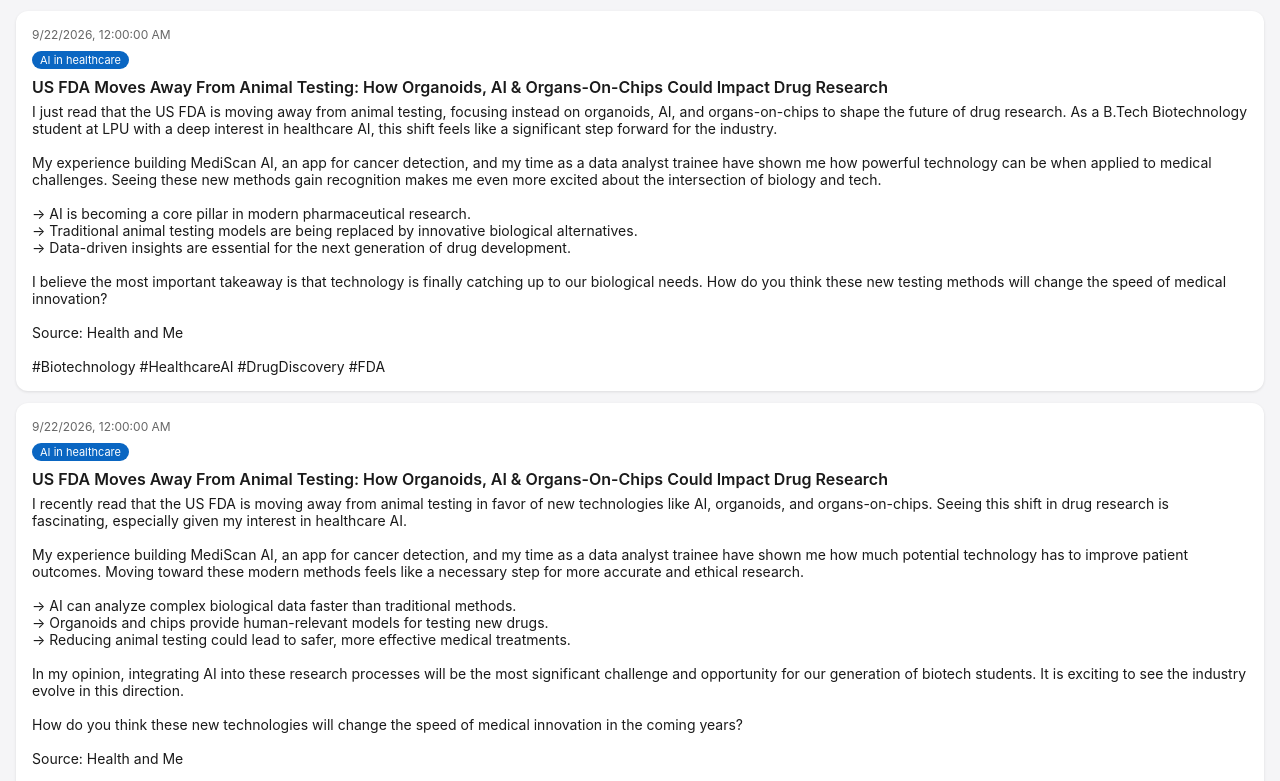
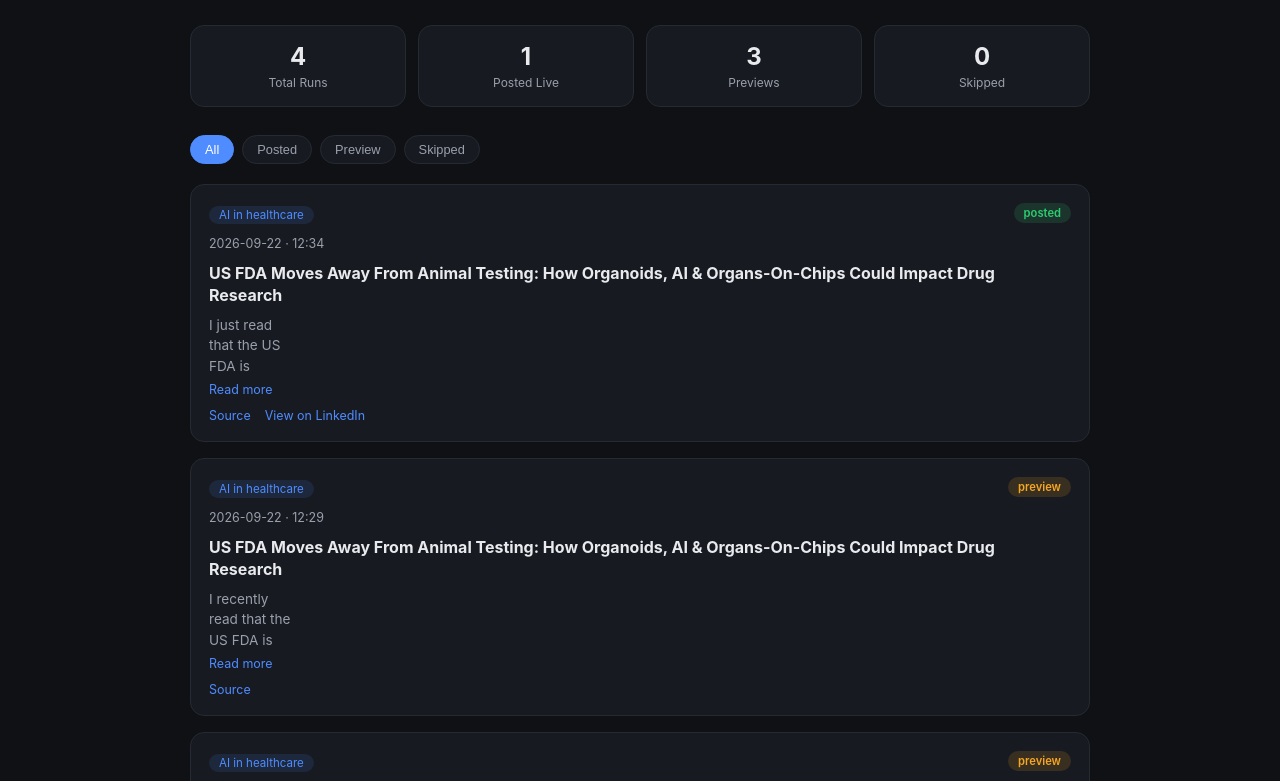
Before and after one commit to kaushikaiml/daily-assistant, a plain HTML site: page index.html in a window 1280 px wide. Shown: the part 81-862 px from the top of the page. Drawn offline with Linux system fonts and the light colour scheme.

Commit message:
Update index.html

```diff
--- a/index.html
+++ b/index.html
@@ -2,110 +2,267 @@
 <html lang="en">
 <head>
 <meta charset="UTF-8">
-<meta name="viewport" content="width=device-width, initial-scale=1">
-<title>Daily LinkedIn Assistant</title>
+<meta name="viewport" content="width=device-width, initial-scale=1.0">
+<title>Daily Assistant — Post History</title>
 <style>
   :root {
-    --bg: #f5f5f7;
-    --card: #ffffff;
-    --text: #1a1a1a;
-    --muted: #666;
-    --accent: #0a66c2;
-  }
-  @media (prefers-color-scheme: dark) {
-    :root {
-      --bg: #121212;
-      --card: #1e1e1e;
-      --text: #f0f0f0;
-      --muted: #aaa;
-      --accent: #4da3ff;
-    }
+    --bg: #0f1115;
+    --card: #171a21;
+    --card-hover: #1d2129;
+    --border: #262a33;
+    --text: #e8eaed;
+    --muted: #9aa0ab;
+    --accent: #4f8cff;
+    --green: #2ecc71;
+    --amber: #f5a623;
+    --radius: 14px;
   }
   * { box-sizing: border-box; }
   body {
     margin: 0;
-    padding: 16px;
+    font-family: -apple-system, BlinkMacSystemFont, "Segoe UI", Roboto, sans-serif;
     background: var(--bg);
     color: var(--text);
-    font-family: -apple-system, Segoe UI, Roboto, sans-serif;
+    padding: 24px 16px 60px;
   }
-  h1 {
-    font-size: 22px;
-    margin-bottom: 4px;
+  .wrap { max-width: 900px; margin: 0 auto; }
+  header {
+    text-align: center;
+    margin-bottom: 28px;
   }
-  p.subtitle {
+  header h1 {
+    font-size: 1.6rem;
+    margin: 0 0 6px;
+    background: linear-gradient(90deg, #4f8cff, #7ee0d6);
+    -webkit-background-clip: text;
+    background-clip: text;
+    color: transparent;
+  }
+  header p { color: var(--muted); margin: 0; font-size: 0.9rem; }
+
+  .stats {
+    display: grid;
+    grid-template-columns: repeat(auto-fit, minmax(120px, 1fr));
+    gap: 12px;
+    margin-bottom: 28px;
+  }
+  .stat {
+    background: var(--card);
+    border: 1px solid var(--border);
+    border-radius: var(--radius);
+    padding: 16px;
+    text-align: center;
+  }
+  .stat .num { font-size: 1.5rem; font-weight: 700; }
+  .stat .label { color: var(--muted); font-size: 0.75rem; margin-top: 4px; }
+
+  .filters {
+    display: flex;
+    gap: 8px;
+    flex-wrap: wrap;
+    margin-bottom: 20px;
+  }
+  .filters button {
+    background: var(--card);
+    border: 1px solid var(--border);
     color: var(--muted);
-    margin-top: 0;
-    font-size: 14px;
+    padding: 6px 14px;
+    border-radius: 999px;
+    font-size: 0.8rem;
+    cursor: pointer;
   }
-  .card {
+  .filters button.active {
+    background: var(--accent);
+    color: white;
+    border-color: var(--accent);
+  }
+
+  .entry {
     background: var(--card);
-    border-radius: 12px;
-    padding: 16px;
-    margin-bottom: 12px;
-    box-shadow: 0 1px 3px rgba(0,0,0,0.1);
+    border: 1px solid var(--border);
+    border-radius: var(--radius);
+    padding: 18px;
+    margin-bottom: 16px;
+    transition: border-color 0.2s;
   }
-  .card .date {
-    font-size: 12px;
-    color: var(--muted);
-    margin-bottom: 6px;
+  .entry:hover { border-color: var(--accent); }
+
+  .entry-top {
+    display: flex;
+    justify-content: space-between;
+    align-items: flex-start;
+    gap: 10px;
+    margin-bottom: 10px;
   }
-  .card .topic {
+  .entry-meta { color: var(--muted); font-size: 0.78rem; }
+  .badge {
+    font-size: 0.7rem;
+    font-weight: 600;
+    padding: 3px 10px;
+    border-radius: 999px;
+    white-space: nowrap;
+  }
+  .badge.posted { background: rgba(46,204,113,0.15); color: var(--green); }
+  .badge.preview { background: rgba(245,166,35,0.15); color: var(--amber); }
+  .badge.skipped { background: rgba(255,99,99,0.15); color: #ff6363; }
+
+  .topic-tag {
     display: inline-block;
-    background: var(--accent);
-    color: #fff;
-    font-size: 11px;
-    padding: 2px 8px;
+    font-size: 0.72rem;
+    color: var(--accent);
+    background: rgba(79,140,255,0.12);
+    padding: 2px 10px;
     border-radius: 999px;
     margin-bottom: 8px;
   }
-  .card .title {
-    font-weight: 600;
-    margin-bottom: 6px;
+  .entry h3 { margin: 0 0 8px; font-size: 1rem; line-height: 1.4; }
+  .entry-body {
+    display: grid;
+    grid-template-columns: 90px 1fr;
+    gap: 14px;
   }
-  .card .post {
-    font-size: 14px;
-    white-space: pre-wrap;
-    color: var(--text);
+  .entry img {
+    width: 90px;
+    height: 90px;
+    object-fit: cover;
+    border-radius: 10px;
+    border: 1px solid var(--border);
   }
-  .empty {
+  .entry-text {
+    color: var(--muted);
+    font-size: 0.85rem;
+    line-height: 1.5;
+    max-height: 4.5em;
+    overflow: hidden;
+    position: relative;
+  }
+  .entry-text.expanded { max-height: none; }
+  .toggle-link {
+    color: var(--accent);
+    font-size: 0.78rem;
+    cursor: pointer;
+    display: inline-block;
+    margin-top: 6px;
+  }
+  .entry-links {
+    margin-top: 10px;
+    display: flex;
+    gap: 14px;
+    font-size: 0.78rem;
+  }
+  .entry-links a { color: var(--accent); text-decoration: none; }
+  .entry-links a:hover { text-decoration: underline; }
+
+  .empty, .loading {
     text-align: center;
     color: var(--muted);
-    margin-top: 40px;
+    padding: 40px 0;
   }
 </style>
 </head>
 <body>
-  <h1>📅 Daily LinkedIn Assistant</h1>
-  <p class="subtitle">History of automated posts</p>
-  <div id="list"></div>
-  <p class="empty" id="empty" style="display:none;">No posts yet.</p>
+<div class="wrap">
+  <header>
+    <h1>Daily Assistant</h1>
+    <p>Automated LinkedIn post history</p>
+  </header>
+
+  <div class="stats" id="stats"></div>
+
+  <div class="filters" id="filters">
+    <button data-filter="all" class="active">All</button>
+    <button data-filter="posted">Posted</button>
+    <button data-filter="preview">Preview</button>
+    <button data-filter="skipped">Skipped</button>
+  </div>
+
+  <div id="list" class="loading">Loading history…</div>
+</div>
 
 <script>
-  fetch('history.json?t=' + Date.now())
-    .then(r => r.json())
-    .then(data => {
-      const list = document.getElementById('list');
-      if (!data.length) {
-        document.getElementById('empty').style.display = 'block';
-        return;
-      }
-      data.slice().reverse().forEach(entry => {
-        const div = document.createElement('div');
-        div.className = 'card';
-        const date = new Date(entry.date);
-        div.innerHTML = `
-          <div class="date">${date.toLocaleString()}</div>
-          <div class="topic">${entry.topic || ''}</div>
-          <div class="title">${entry.title || ''}</div>
-          <div class="post">${(entry.post || '').replace(/</g, '&lt;')}</div>
-        `;
-        list.appendChild(div);
-      });
-    })
-    .catch(() => {
-      document.getElementById('empty').style.display = 'block';
-    });
+  let allEntries = [];
+  let currentFilter = "all";
+
+  async function loadHistory() {
+    try {
+      const res = await fetch("history.json?t=" + Date.now());
+      const data = await res.json();
+      allEntries = data.slice().reverse(); // newest first
+      renderStats();
+      render();
+    } catch (e) {
+      document.getElementById("list").innerHTML =
+        '<div class="empty">Could not load history.json</div>';
+    }
+  }
+
+  function renderStats() {
+    const total = allEntries.length;
+    const posted = allEntries.filter(e => e.status === "posted").length;
+    const preview = allEntries.filter(e => e.status === "preview").length;
+    const skipped = allEntries.filter(e => e.status === "skipped").length;
+    const statsEl = document.getElementById("stats");
+    statsEl.innerHTML = `
+      <div class="stat"><div class="num">${total}</div><div class="label">Total Runs</div></div>
+      <div class="stat"><div class="num">${posted}</div><div class="label">Posted Live</div></div>
+      <div class="stat"><div class="num">${preview}</div><div class="label">Previews</div></div>
+      <div class="stat"><div class="num">${skipped}</div><div class="label">Skipped</div></div>
+    `;
+  }
+
+  function render() {
+    const list = document.getElementById("list");
+    const filtered = currentFilter === "all"
+      ? allEntries
+      : allEntries.filter(e => e.status === currentFilter);
+
+    if (filtered.length === 0) {
+      list.className = "empty";
+      list.innerHTML = "No entries found.";
+      return;
+    }
+
+    list.className = "";
+    list.innerHTML = filtered.map((e, i) => `
+      <div class="entry">
+        <div class="entry-top">
+          <div>
+            <span class="topic-tag">${e.topic || "—"}</span><br>
+            <span class="entry-meta">${e.date} · ${e.time}</span>
+          </div>
+          <span class="badge ${e.status}">${e.status}</span>
+        </div>
+        <h3>${e.title || "Untitled"}</h3>
+        <div class="entry-body">
+          <img src="${e.image}" onerror="this.style.display='none'" alt="">
+          <div>
+            <div class="entry-text" id="text-${i}">${(e.post || "").replace(/\\n/g, "<br>")}</div>
+            <span class="toggle-link" onclick="toggleText(${i})">Read more</span>
+          </div>
+        </div>
+        <div class="entry-links">
+          ${e.source_url ? `<a href="${e.source_url}" target="_blank">Source</a>` : ""}
+          ${e.linkedin_url ? `<a href="${e.linkedin_url}" target="_blank">View on LinkedIn</a>` : ""}
+          ${e.reason ? `<span style="color:#ff6363">Reason: ${e.reason}</span>` : ""}
+        </div>
+      </div>
+    `).join("");
+  }
+
+  function toggleText(i) {
+    const el = document.getElementById("text-" + i);
+    el.classList.toggle("expanded");
+  }
+
+  document.getElementById("filters").addEventListener("click", (e) => {
+    if (e.target.tagName !== "BUTTON") return;
+    document.querySelectorAll("#filters button").forEach(b => b.classList.remove("active"));
+    e.target.classList.add("active");
+    currentFilter = e.target.dataset.filter;
+    render();
+  });
+
+  loadHistory();
 </script>
 </body>
 </html>
```
